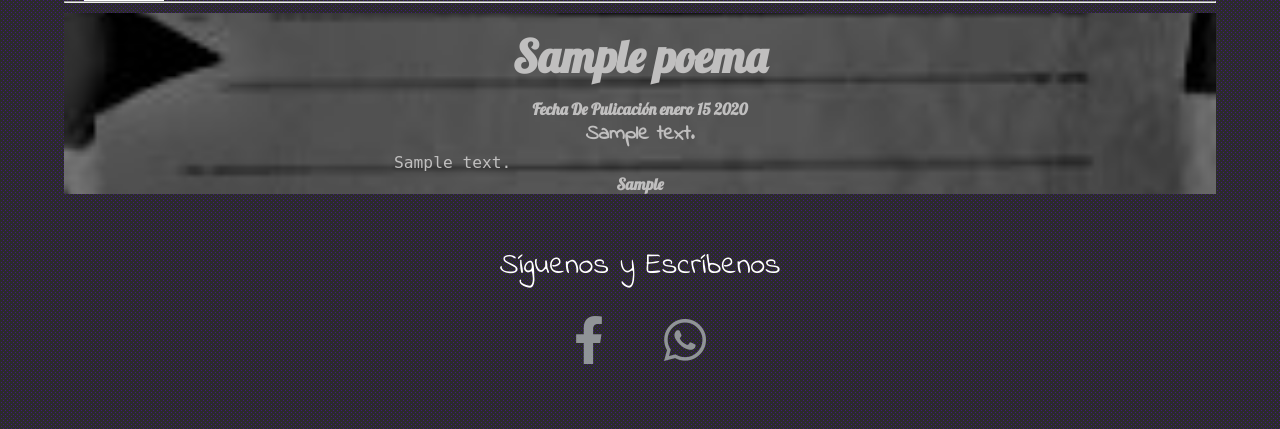
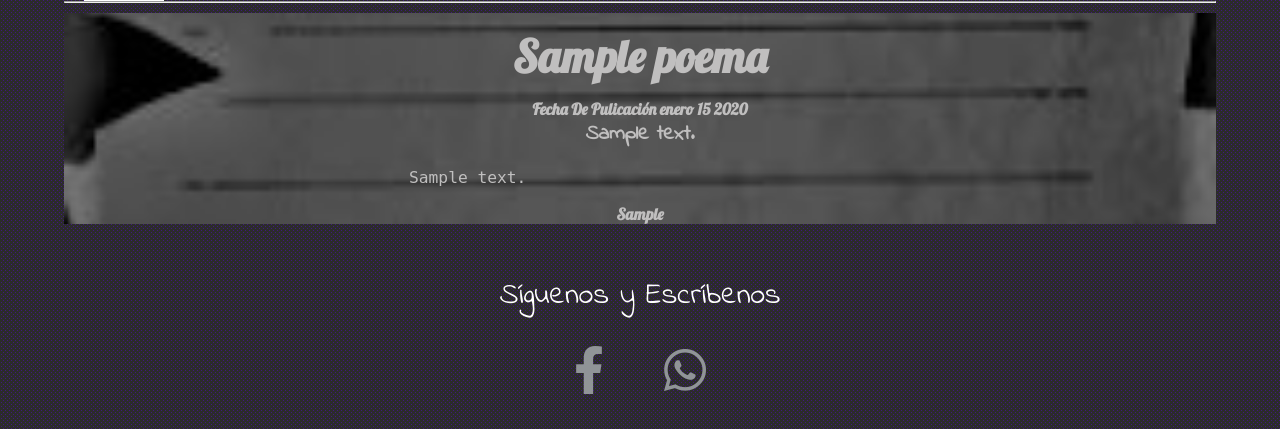
Before and after one commit to poemasymusica504/poemasymusicadjangoapp, a Django app: page /1/ in a window 1280 px wide. Shown: the part 69-498 px from the top of the page. Run offline with Django 4.2, Linux system fonts and the light colour scheme; tables that the repository leaves empty hold one stand-in row (values such as "Sample post"); some libraries are stand-ins or nearby versions; some web fonts are replaced.

Commit message:
cambio de char por text

```diff
--- a/amor/static/main.css
+++ b/amor/static/main.css
@@ -153,6 +153,7 @@ hr {
     text-align: start;
     font-size: 125%;
     display: flow-root;
+    margin: 15px;
 }
 .poema h4 {
     text-align: center;
```
